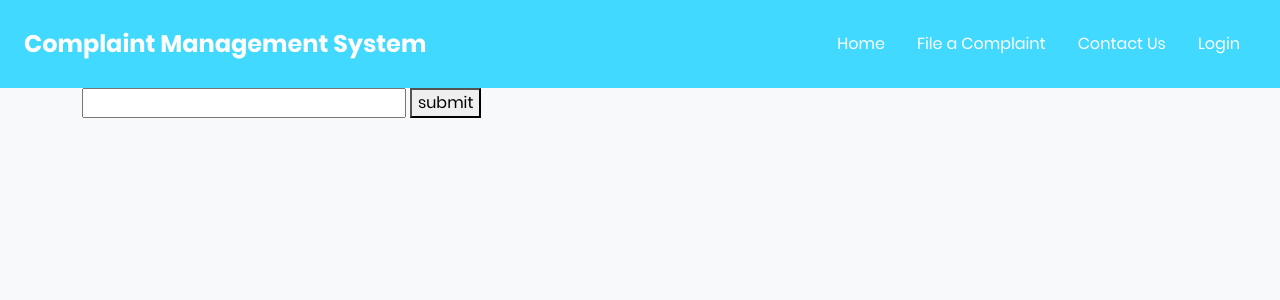
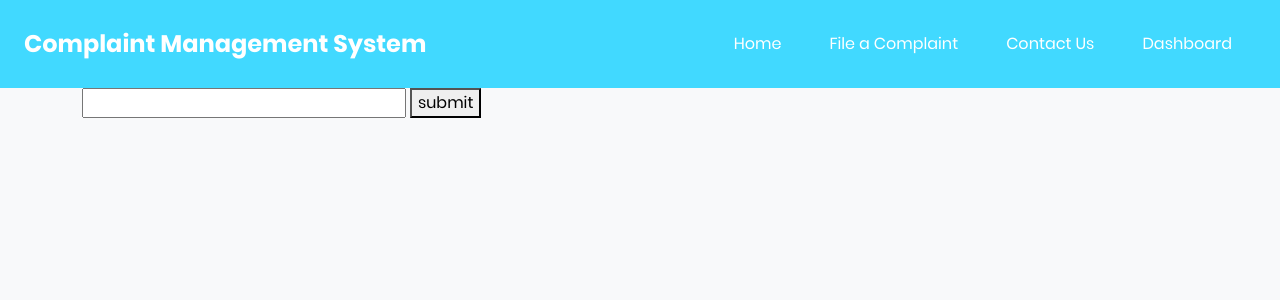
Before and after one commit to Vaillant06/ComplaintManagementSystem, a Flask app: page /contact/contact_info in a window 1280 px wide. Shown: the top 300 px of the page. Run offline with Flask 3, Linux system fonts and the light colour scheme; the visitor is signed in with stand-in values (Sample User, id 1); some libraries are stand-ins or nearby versions.

```diff
--- a/app/static/css/styles.css
+++ b/app/static/css/styles.css
@@ -39,6 +39,7 @@ body {
 }
 
 .sidebar {
+    margin-top: 10px;
     min-height: 100vh;
     border-right: 1px solid black;
 }
--- a/app/templates/base.html
+++ b/app/templates/base.html
@@ -21,16 +21,21 @@
             <nav>
                 <ul class="nav">
                     <li class="nav-item">
-                        <a class="nav-link" href="{{ url_for('home.home') }}">Home</a>
+                        <a class="nav-link mx-2" href="{{ url_for('home.home') }}">Home</a>
                     </li>
-                    <li class="nav-item">
-                        <a class="nav-link" href="{{ url_for('complaints.new_complaint') }}">File a Complaint</a>
+                    <li class="nav-item mx-2">
+                        <a class="nav-link" href="{{ url_for('complaints.new_complaint') }}">File a Complaint
+                        </a>
                     </li>
-                    <li class="nav-item">
+                    <li class="nav-item mx-2">
                         <a class="nav-link" href="{{ url_for('contact.contact_us') }}">Contact Us</a>
                     </li>
-                    <li class="nav-item">
-                        <a class="nav-link" href="{{ url_for('auth.login') }}">Login</a>
+                    <li class="nav-item mx-2">
+                        {% if current_user.is_authenticated %}
+                            <a class="nav-link" href="{{ url_for('user.user_dashboard') }}">Dashboard</a>
+                        {% else %}
+                            <a class="nav-link" href="{{ url_for('auth.login') }}">Login</a>
+                        {% endif %}
                     </li>
                 </ul>
             </nav>
@@ -47,17 +52,6 @@
         {% block user_dashboard %} {% endblock %}
     </div>
 
-    <!-- FLASH MESSAGES -->
-    <div class="flash-messages text-center mt-3">
-        {% with messages = get_flashed_messages(with_categories=True) %}
-            {% if messages %}
-                {% for category, message in messages %}
-                    <p class="{{ category }}">{{ message }}</p>
-                {% endfor %}
-            {% endif %}
-        {% endwith %}
-    </div>
-
     <!-- JAVASCRIPT -->
     <script src="https://cdn.jsdelivr.net/npm/bootstrap@5.3.2/dist/js/bootstrap.bundle.min.js"></script>
     <script src="{{ url_for('static', filename='js/main.js') }}"></script>
--- a/app/templates/contact_us.html
+++ b/app/templates/contact_us.html
@@ -4,7 +4,7 @@
 {% block content %}
 <div>
     <form action="{{ url_for('contact.message') }}" method="POST">
-        <input type="text">
+        <input type="text" required>
         <button>submit</button>
     </form>
 </div>
```
Also changed, not shown: app/templates/admin_complaints.html (+11 -0 lines), app/templates/user_dashboard.html (+6 -2 lines).
